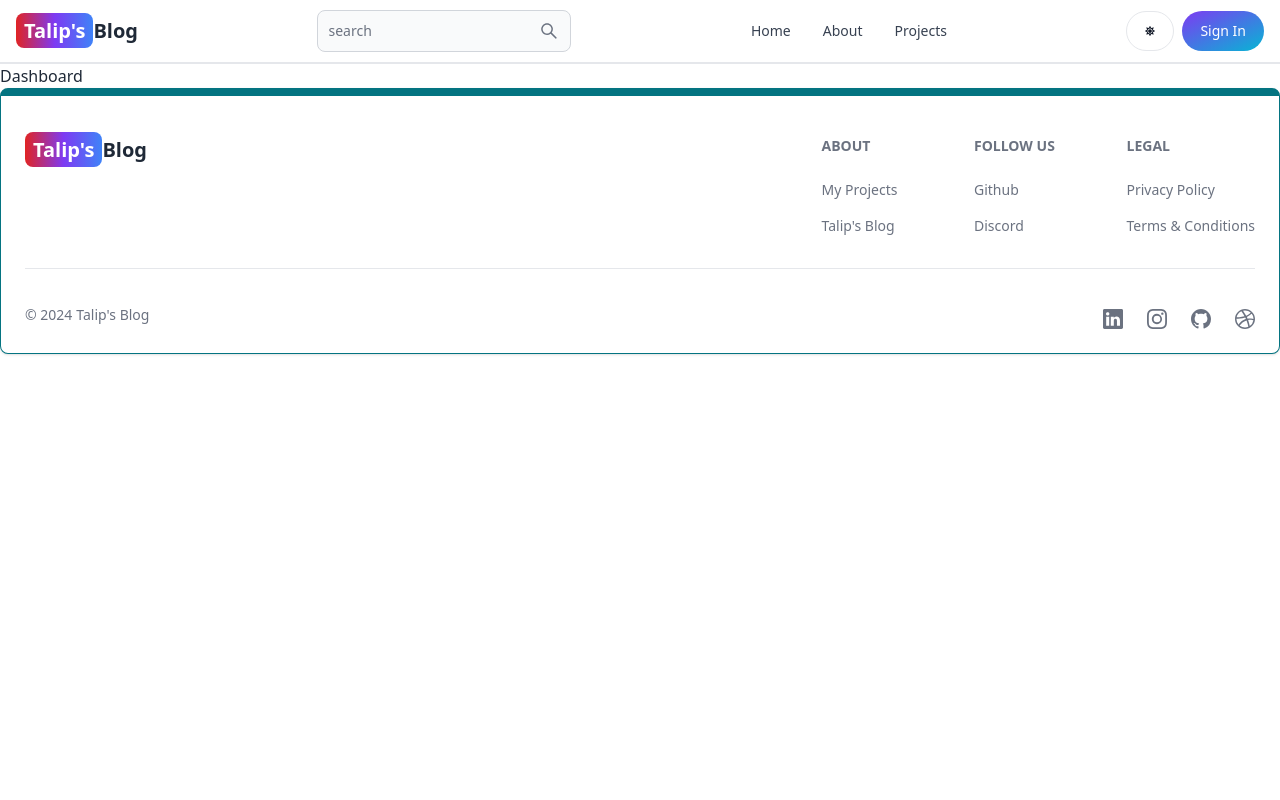
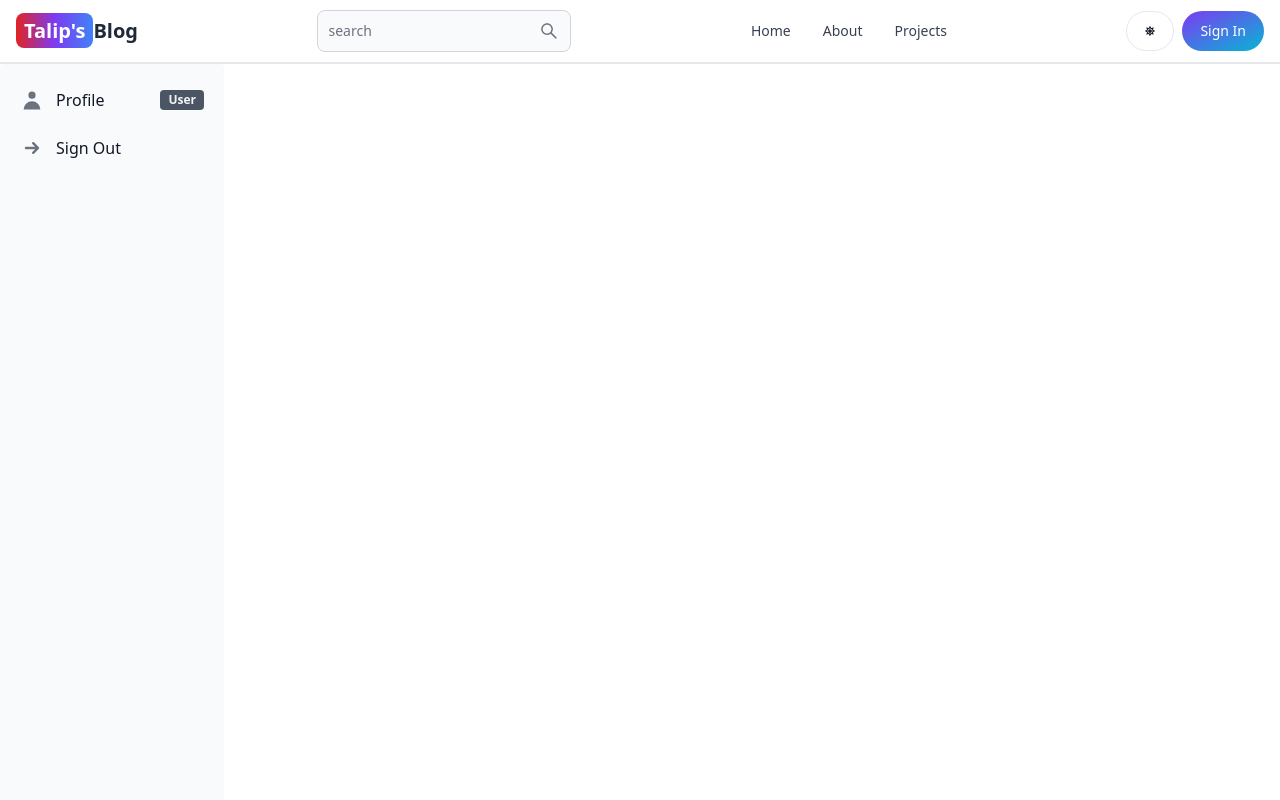
Before and after one commit to TalipOrdu/Mern-Blog, a React (Vite) app in the folder client/: page /dashboard in a window 1280 px wide. Shown: the top 800 px of the page. Built offline with nearby package versions, Linux system fonts and the light colour scheme; no server answers.

Commit message:
sidebar of Dashboard

```diff
--- a/client/src/App.jsx
+++ b/client/src/App.jsx
@@ -7,6 +7,7 @@
 import Projects from "./pages/Projects";
 import Header from "./components/Header";
 import Footer from "./components/Footer";
+import PrivateRoute from "./components/PrivateRoute";
 
 export default function App() {
   return (
@@ -18,6 +19,10 @@
         <Route path="/dashboard" element={<Dashboard />} />
         <Route path="/sign-in" element={<SignIn />} />
         <Route path="/sign-up" element={<SignUp />} />
+        <Route element={<PrivateRoute/>}>
+          <Route path="/dashboard" element={<Dashboard />} />
+        </Route>
+
         <Route path="/projects" element={<Projects />} />
       </Routes>
       <Footer />
--- /dev/null
+++ b/client/src/components/DashProfile.jsx
@@ -0,0 +1,7 @@
+
+
+export default function DashProfile() {
+  return (
+    <div>DashProfile</div>
+  )
+}
--- /dev/null
+++ b/client/src/components/DashSideBar.jsx
@@ -0,0 +1,37 @@
+import { Sidebar } from "flowbite-react";
+import { HiUser, HiArrowSmRight } from "react-icons/hi";
+import { useEffect, useState } from "react";
+import { Link, useLocation } from "react-router-dom";
+
+export default function DashSideBar() {
+  const location = useLocation();
+  const [tab, setTab] = useState("");
+  useEffect(() => {
+    const urlParams = new URLSearchParams(location.search);
+    const tabFromUrl = urlParams.get("tab");
+    if (tabFromUrl) {
+      setTab(tabFromUrl);
+    }
+  }, [location.search]);
+  return (
+    <Sidebar className="w-full md:w-56">
+      <Sidebar.Items>
+        <Sidebar.ItemGroup>
+          <Link to="/dashboard?tab=profile">
+            <Sidebar.Item
+              active={tab === "profile"}
+              icon={HiUser}
+              label={"User"}
+              labelColor="dark"
+            >
+              Profile
+            </Sidebar.Item>
+          </Link>
+          <Sidebar.Item icon={HiArrowSmRight} className="cursor-pointer">
+            Sign Out
+          </Sidebar.Item>
+        </Sidebar.ItemGroup>
+      </Sidebar.Items>
+    </Sidebar>
+  );
+}
--- /dev/null
+++ b/client/src/components/PrivateRoute.jsx
@@ -0,0 +1,12 @@
+import { useSelector } from 'react-redux';
+import { Navigate, Outlet } from 'react-router-dom';
+
+export default function PrivateRoute() {
+  const currentUser = useSelector((state) => state.user.currentUser);
+  const isAuthenticated = !!currentUser; // Simple check if currentUser exists
+
+  console.log("currentUser:", currentUser);
+  console.log("Is authenticated:", isAuthenticated);
+
+  return isAuthenticated ? <Outlet /> : <Navigate to="/sign-in" />;
+}
--- a/client/src/pages/Dashboard.jsx
+++ b/client/src/pages/Dashboard.jsx
@@ -1,5 +1,26 @@
+import { useEffect, useState } from "react";
+import { useLocation } from "react-router-dom";
+import DashSideBar from "../components/DashSideBar";
+import DashProfile from "../components/DashProfile";
+
 export default function Dashboard() {
-  return (
-    <div>Dashboard</div>
-  )
+
+  const location = useLocation();
+  const [tab, setTab] = useState('');
+  useEffect(()=>{
+    const urlParams = new URLSearchParams(location.search);
+    const tabFromUrl = urlParams.get('tab')
+    if(tabFromUrl){
+      setTab(tabFromUrl)
+    }
+
+  }, [location.search]);
+  return <div className="min-h-screen flex flex-col md:flex-row ">
+    <div className="md:w-56">
+      <DashSideBar/>
+    </div>
+    {tab === 'profile' && <DashProfile/>}
+
+  </div>;
+
 }
--- a/client/src/redux/store.js
+++ b/client/src/redux/store.js
@@ -27,3 +27,4 @@
 });
 
 export const persistor = persistStore(store);
+// console.log('Redux state after sign-in:', store.getState());
```
